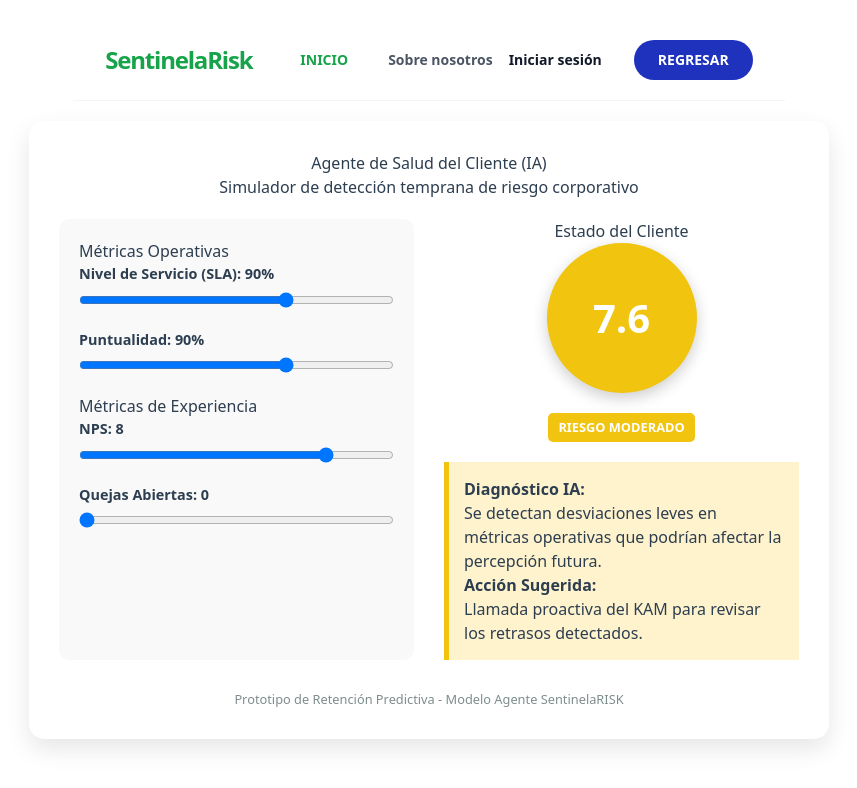
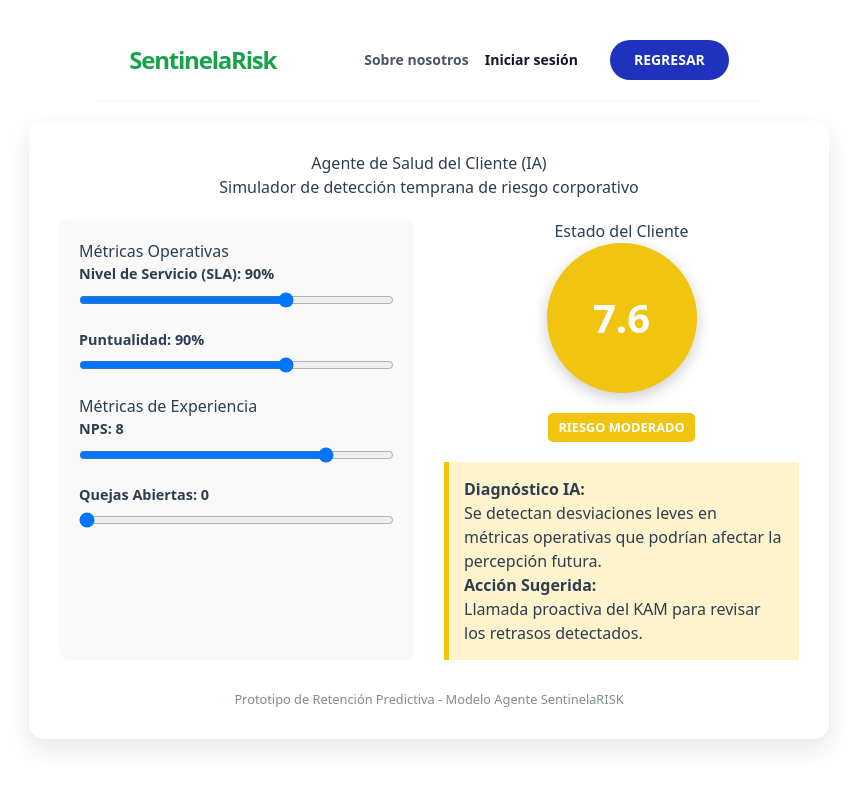
Before and after one commit to pamealba10/IA_costumer, a plain HTML site: page metricas.html in a window 1280 px wide. Shown: the whole page, without its empty margins (211-1068 px from the left). Drawn offline with nearby package versions, Linux system fonts and the light colour scheme.

Commit message:
ultimo ajuste

```diff
--- a/metricas.html
+++ b/metricas.html
@@ -44,7 +44,7 @@
 
    <!--  Boton de INICIO -->
 
-<a class="text-sm font-bold text-green-600 dark:text-gray-300 hover:text-primary dark:hover:text-black transition-colors" href="/index.html"> INICIO </a>
+<a class="text-sm font-bold text-green-600 dark:text-gray-300 hover:text-primary dark:hover:text-black transition-colors" href="#">  </a>
 
 
 <a class="text-sm font-semibold text-gray-600 dark:text-gray-300 hover:text-primary dark:hover:text-white transition-colors" href="#">Sobre nosotros</a>
```
